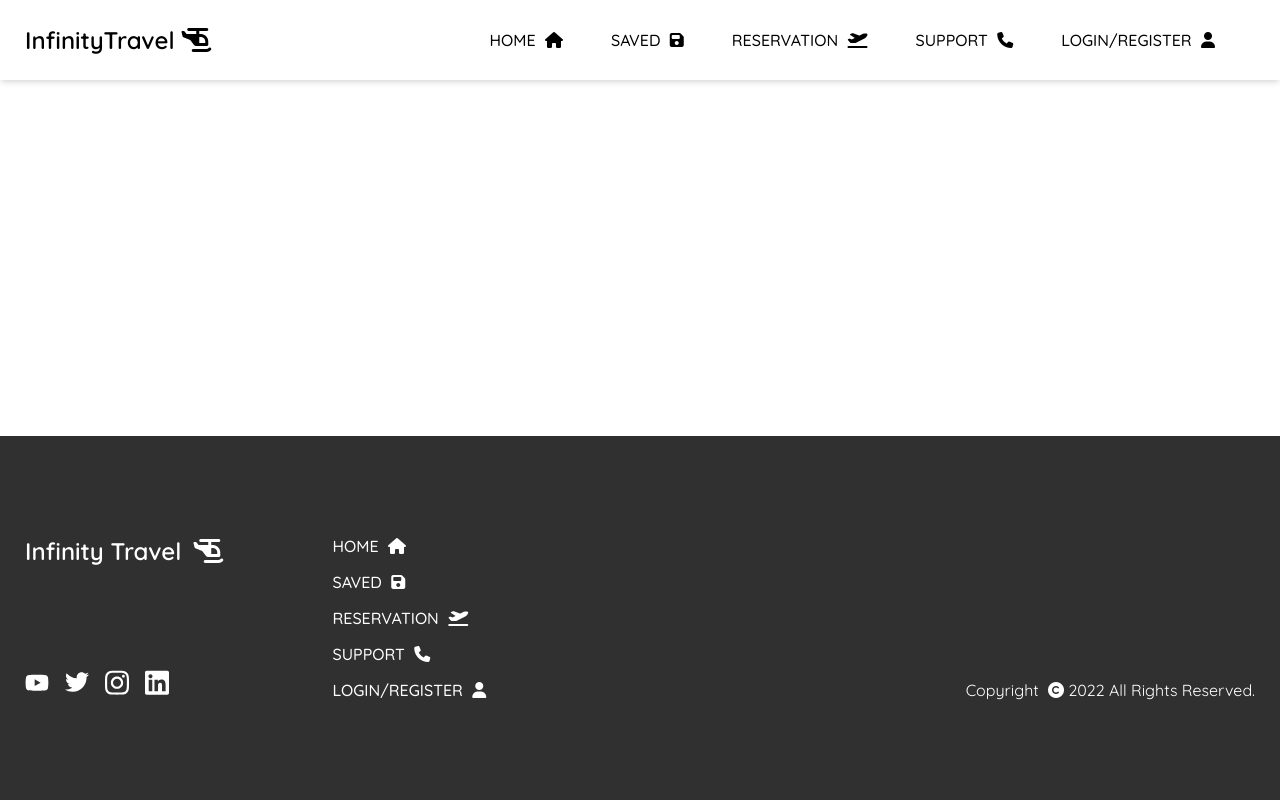
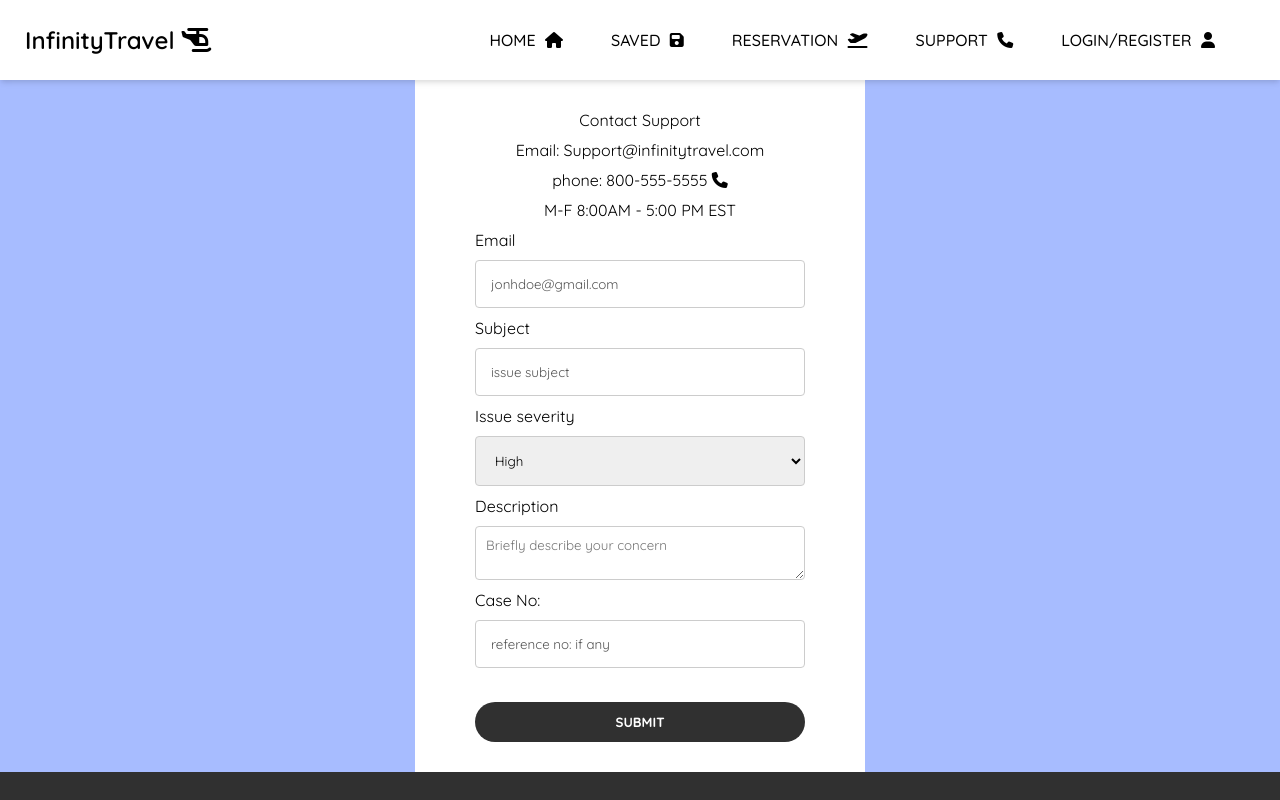
Before and after one commit to medasuryatej/VueJsFrontEnd_TravelWebsite_Template, a Vue app: page /support in a window 1280 px wide. Shown: the top 800 px of the page. Built offline with nearby package versions, Linux system fonts and the light colour scheme; no server answers; what vue2-editor would draw is missing.

Commit message:
added contact form

```diff
--- /dev/null
+++ b/src/components/FlightDetail.vue
@@ -0,0 +1,67 @@
+<template>
+  <div class="main-container">
+    <div class="cards">
+      <div class="card">
+        <div class="card__icon">
+          <i class="fas fa-plane-departure"></i>
+        </div>
+        <!-- <p class="card__exit"><i class="fas fa-times"></i></p> -->
+        <div class="card__heading">
+          <h2 class="card__title">
+            American Airlines
+          </h2>
+          <h2 class="card__price">
+            $ 145.99
+          </h2>
+        </div>
+        <div class="card__details">
+          <p class="city">Source</p>
+          <div>
+            <div class="arrow">
+              <div class="line"></div>
+              <div class="point"></div>
+            </div>
+            <p>2 Stops</p>
+          </div>
+          <p class="city">Destination</p>
+        </div>
+        <div>
+          <p class="card__apply">
+            <a class="card__link" href="#">RESERVE TICKETS</a>
+          </p>
+        </div>
+      </div>
+    </div>
+  </div>
+</template>
+
+<script>
+export default {
+  name: "FlightDetail",
+};
+</script>
+
+<style lang="scss" scoped>
+.main-container {
+  padding: 30px;
+
+  .cards {
+    margin: 20px;
+    padding: 20px;
+    width: 500px;
+    min-height: 200px;
+    display: grid;
+    grid-template-rows: 20px 50px 1fr 50px;
+    border-radius: 10px;
+    box-shadow: 0px 6px 10px rgba(0, 0, 0, 0.25);
+
+    &:hover {
+      box-shadow: 0px 6px 10px rgba(0, 0, 0, 0.4);
+      transform: scale(1.01);
+    }
+  }
+}
+.cards {
+  background: radial-gradient(#1fe4f5, #3fbafe);
+}
+</style>
--- a/src/components/Footer.vue
+++ b/src/components/Footer.vue
@@ -27,7 +27,7 @@
             <router-link class="link" :to="{ name: 'Blogs' }"
               >Saved <i class="nav-icon fas fa-save"></i></router-link
             >
-            <router-link class="link" :to="{ name: 'newpost' }"
+            <router-link class="link" :to="{ name: 'Reserve' }"
               >RESERVATION <i class="nav-icon fas fa-plane-departure"></i></router-link
             >
             <router-link class="link" :to="{ name: 'Support'}">Support <i class="nav-icon fas fa-phone"></i></router-link>
--- a/src/components/Navigation.vue
+++ b/src/components/Navigation.vue
@@ -10,7 +10,7 @@
         <ul v-show="!mobile">
           <router-link class="link" :to="{ name: 'Home' }">Home <i class="nav-icon fas fa-home"></i></router-link>
           <router-link class="link" :to="{ name: 'Blogs' }">Saved <i class="nav-icon  fas fa-save"></i></router-link>
-          <router-link class="link" to="#">Reservation <i class="nav-icon  fas fa-plane-departure"></i></router-link>
+          <router-link class="link" :to="{name: 'Reserve'}">Reservation <i class="nav-icon  fas fa-plane-departure"></i></router-link>
           <router-link class="link" :to="{ name: 'Support'}">Support <i class="nav-icon  fas fa-phone"></i></router-link>
           <router-link v-if="!user" class="link" :to="{ name: 'Login' }"
             >Login/Register <i class="nav-icon fas fa-user"></i></router-link
@@ -58,7 +58,7 @@
       <ul class="mobile-nav" v-show="mobileNav">
         <router-link class="link" :to="{ name: 'Home' }">Home <i class="nav-icon fas fa-home"></i></router-link>
         <router-link class="link" :to="{ name: 'Blogs' }">Saved <i class="nav-icon  fas fa-save"></i></router-link>
-        <router-link class="link" to="#">Reservation <i class="nav-icon  fas fa-plane-departure"></i></router-link>
+        <router-link class="link" :to="{name: 'Reserve'}">Reservation <i class="nav-icon  fas fa-plane-departure"></i></router-link>
         <router-link class="link" :to="{ name: 'Support'}">Support <i class="nav-icon fas fa-phone"></i></router-link>
         <router-link v-if="!user" class="link" :to="{ name: 'Login' }"
           >Login/Register <i class="nav-icon fas fa-user"></i></router-link
--- a/src/firebase/firebaseInit.js
+++ b/src/firebase/firebaseInit.js
@@ -1,3 +1,20 @@
 // CREATE A NEW FIRE BASE PROJECT
 
 // ADD THE FIREBASE PROJECT CREDENTIALS HERE
+import firebase from "firebase/app";
+import "firebase/firestore";
+
+const firebaseConfig = {
+  apiKey: "",
+  authDomain: "fireblogsyt-a8e61.firebaseapp.com",
+  projectId: "fireblogsyt-a8e61",
+  storageBucket: "fireblogsyt-a8e61.appspot.com",
+  messagingSenderId: "883281583420",
+  appId: "1:883281583420:web:953bfd9ef3962c86045239",
+};
+
+const firebaseApp = firebase.initializeApp(firebaseConfig);
+const timestamp = firebase.firestore.FieldValue.serverTimestamp;
+
+export { timestamp };
+export default firebaseApp.firestore();
--- a/src/router/index.js
+++ b/src/router/index.js
@@ -8,6 +8,7 @@ import ForgotPassword from "../views/ForgotPassword.vue";
 import Profile from "../views/Profile.vue";
 import Admin from "../views/Admin.vue";
 import Support from "../views/Support.vue";
+import Reserve from "../views/Reserve.vue";
 
 Vue.use(VueRouter);
 
@@ -17,64 +18,72 @@ const routes = [
     name: "Home",
     component: Home,
     meta: {
-      title: 'Home'
-    }
+      title: "Home",
+    },
   },
   {
     path: "/blogs",
     name: "Blogs",
     component: Blogs,
     meta: {
-      title: 'Blogs'
-    }
+      title: "Blogs",
+    },
   },
   {
     path: "/forgot-password",
     name: "ForgotPassword",
     component: ForgotPassword,
     meta: {
-      title: 'Forgot Password'
-    }
+      title: "Forgot Password",
+    },
   },
   {
     path: "/login",
     name: "Login",
     component: Login,
     meta: {
-      title: 'Login'
-    }
+      title: "Login",
+    },
   },
   {
     path: "/register",
     name: "Register",
     component: Register,
     meta: {
-      title: 'Register'
-    }
+      title: "Register",
+    },
   },
   {
     path: "/profile",
     name: "Profile",
     component: Profile,
     meta: {
-      title: 'Profile'
-    }
+      title: "Profile",
+    },
   },
   {
     path: "/admin",
     name: "Admin",
     component: Admin,
     meta: {
-      title: 'Admin'
-    }
+      title: "Admin",
+    },
   },
   {
     path: "/support",
     name: "Support",
     component: Support,
     meta: {
-      title: 'Support'
-    }
+      title: "Support",
+    },
+  },
+  {
+    path: "/reserve",
+    name: "Reserve",
+    component: Reserve,
+    meta: {
+      title: "Reserve",
+    },
   },
 ];
 
--- /dev/null
+++ b/src/views/Reserve.vue
@@ -0,0 +1,16 @@
+<template>
+  <FlightDetail />
+</template>
+
+<script>
+import FlightDetail from "../components/FlightDetail";
+
+export default {
+  name: "Reserve",
+  components: {
+    FlightDetail,
+  },
+};
+</script>
+
+<style></style>
--- a/src/views/Support.vue
+++ b/src/views/Support.vue
@@ -1,14 +1,124 @@
 <template>
-  <div></div>
+  <div class="formContainer">
+    <div class="formWrapper">
+      <span class="header">Contact Support</span>
+      <span class="email">Email: Support@infinitytravel.com</span>
+      <span class="phone"
+        >phone: 800-555-5555 <i class="nav-icon fas fa-phone"></i
+      ></span>
+      <span class="time">M-F 8:00AM - 5:00 PM EST</span>
+      <div class="statusWrapper" v-show="status">
+        <span class="status">Success: We will reach out to you asap.</span>
+        <span class="status">New Case No: {{ caseNumber }}</span>
+      </div>
+
+      <form @submit.prevent="formSubmitted" ref="contactForm">
+        <label>Email</label>
+        <input type="email" placeholder="jonhdoe@gmail.com" />
+        <label>Subject</label>
+        <input type="text" placeholder="issue subject" />
+        <label>Issue severity</label>
+        <select name="severity" id="severity">
+          <option class="option" value="High">High</option>
+          <option class="option" value="Medium">Medium</option>
+          <option class="option" value="Low">Low</option>
+        </select>
+        <label>Description</label>
+        <textarea placeholder="Briefly describe your concern" rows="2" />
+        <label>Case No:</label>
+        <input type="text" placeholder="reference no: if any" />
+        <button>Submit</button>
+      </form>
+    </div>
+  </div>
 </template>
 
 <script>
 export default {
-    name: "Support",
-
-}
+  name: "Support",
+  data() {
+    return {
+      status: false,
+    };
+  },
+  methods: {
+    formSubmitted() {
+      this.status = true;
+      this.$refs.anyName.reset();
+    },
+  },
+  computed: {
+    caseNumber() {
+      return Math.floor(Math.random() * 1000000000);
+    },
+  },
+};
 </script>
 
 <style lang="scss" scoped>
+.formContainer {
+  background-color: #a7bcff;
+  height: auto;
+  display: flex;
+  align-items: center;
+  justify-content: center;
 
+  .formWrapper {
+    background-color: #fff;
+    padding: 30px 60px;
+    border-bottom: 10px;
+    display: flex;
+    flex-direction: column;
+    gap: 10px;
+    align-items: center;
+    width: 450px;
+
+    .statusWrapper {
+      display: flex;
+      flex-direction: column;
+      // gap: 5px;
+      background-color: rgba(0, 128, 0, 0.445);
+      padding: 10px;
+      border-radius: 10px;
+      .status {
+        font-weight: bold;
+      }
+    }
+
+    form {
+      display: flex;
+      flex-direction: column;
+      width: 100%;
+      gap: 10px;
+
+      input,
+      select {
+        padding: 15px;
+        border: none;
+        width: 100%;
+        border: 1px solid #ccc;
+        display: inline-block;
+        border-radius: 4px;
+        box-sizing: border-box;
+        // margin: 8px 0;
+
+        &::placeholder {
+          color: rgb(85, 85, 85);
+        }
+      }
+
+      textarea {
+        border: 1px solid #ccc;
+        display: inline-block;
+        border-radius: 4px;
+        box-sizing: border-box;
+        padding: 10px;
+      }
+
+      button {
+        font-weight: bold;
+      }
+    }
+  }
+}
 </style>
```
Also changed, not shown: 1 other file (tests, documents, lock files or other folders).
